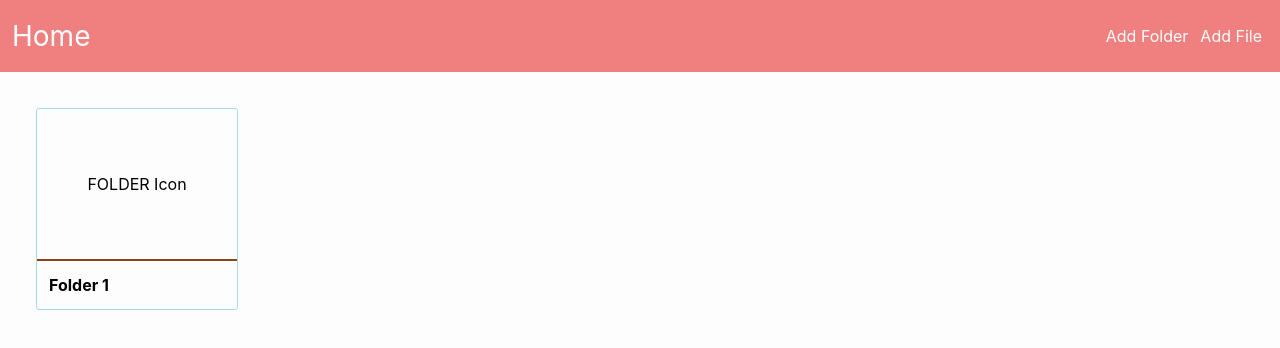
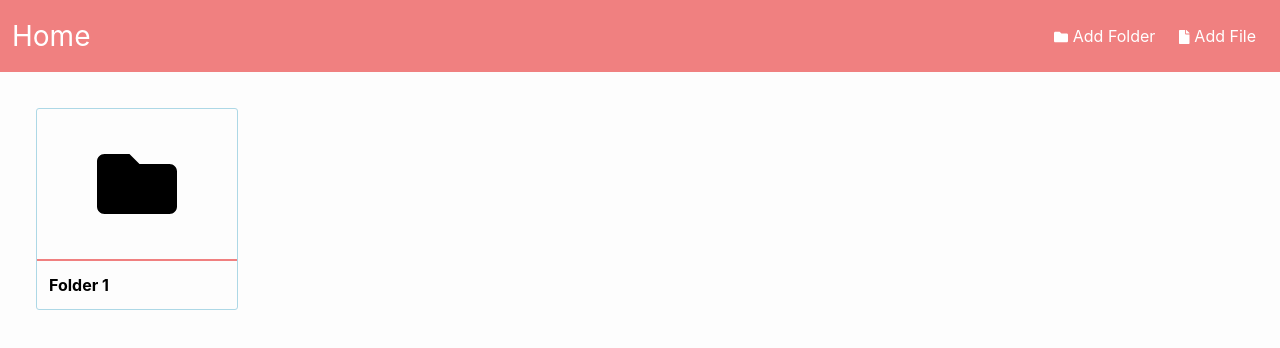
Before and after one commit to Ashu0039/simple-file-folder, a React (Create React App) app: page / in a window 1280 px wide. Shown: the top 348 px of the page. Built offline with nearby package versions, Linux system fonts and the light colour scheme.

Commit message:
Adding icons

```diff
--- a/package.json
+++ b/package.json
@@ -3,6 +3,9 @@
   "version": "0.1.0",
   "private": true,
   "dependencies": {
+    "@fortawesome/fontawesome-svg-core": "^1.2.19",
+    "@fortawesome/free-solid-svg-icons": "^5.9.0",
+    "@fortawesome/react-fontawesome": "^0.1.4",
     "prop-types": "^15.7.2",
     "react": "^16.8.6",
     "react-dom": "^16.8.6",
--- a/src/App.js
+++ b/src/App.js
@@ -1,11 +1,15 @@
 import React, { Component } from 'react';
 import { Route } from 'react-router-dom';
+import { library } from '@fortawesome/fontawesome-svg-core'
+import { faFile, faFolder, faEdit, faTrash, faTimes, faArrowLeft } from '@fortawesome/free-solid-svg-icons'
 
 import Explorer from './components/Explorer';
 import initialData from './initialData';
 
 import './App.css';
 import { FOLDER, FILE } from './constants';
+
+library.add(faFile, faFolder, faEdit, faTrash, faTimes, faArrowLeft);
 
 class App extends Component {
   state = {
--- a/src/components/Entity.css
+++ b/src/components/Entity.css
@@ -6,12 +6,19 @@
   display: flex;
   flex-direction: column;
   user-select: none;
+  cursor: pointer;
 }
 
 .entity .title {
   height: 24px;
   font-weight: bold;
-  border-top: 2px solid saddlebrown;
+  border-top: 2px solid lightcoral;
   line-height: 24px;
   padding: 12px;
 }
+
+.entity.selected .title {
+  background: lightskyblue;
+  color: white;
+  border-color: white;
+}
--- a/src/components/EntityIcon.jsx
+++ b/src/components/EntityIcon.jsx
@@ -1,14 +1,16 @@
 import React from 'react';
+import { FontAwesomeIcon } from '@fortawesome/react-fontawesome';
+
 import { FOLDER, FILE } from '../constants';
 
 const EntityIcon = ({ type }) => {
   let icon = '';
   switch(type) {
     case FOLDER:
-      icon = 'FOLDER Icon';
+      icon = <FontAwesomeIcon icon="folder" size="5x" />;
       break;
     case FILE:
-      icon = 'FILE Icon';
+      icon = <FontAwesomeIcon icon="file" size="5x" />;
       break;
     default:
       icon = 'UNKNOWN Type';
--- a/src/components/TitleBar.css
+++ b/src/components/TitleBar.css
@@ -19,4 +19,15 @@
 .title-bar .options span {
   margin: 0 6px;
   cursor: pointer;
+  transition: background 0.2s ease;
+  padding: 6px;
+  border-radius: 3px;
 }
+
+.title-bar.selected .options span:hover {
+  background: rgb(108, 164, 199);
+}
+
+.title-bar .options span:hover {
+  background: rgb(196, 103, 103);
+}
--- a/src/components/TitleBar.jsx
+++ b/src/components/TitleBar.jsx
@@ -1,22 +1,34 @@
 import React from 'react';
 import PropTypes from 'prop-types';
+import { FontAwesomeIcon } from '@fortawesome/react-fontawesome';
 
 import './TitleBar.css';
 
 const TitleBar = ({ title, addFolder, addFile, selectedEntity, deleteSelectedEntity, renameEntity }) => (
   <div className={`title-bar ${selectedEntity ? 'selected' : ''}`}>
-    <span className="title">{title}</span>
+    <span className="title">
+      { selectedEntity ? <FontAwesomeIcon icon="times" size="sm" style={{marginRight: 4 }} /> : ''}
+      {title}
+    </span>
     <div className="options">
       {
         selectedEntity ? (
           <>
-            <span onClick={() => renameEntity()}>Rename</span>
-            <span onClick={() => deleteSelectedEntity()}>Delete</span>
+            <span onClick={() => renameEntity()}>
+              <FontAwesomeIcon icon="edit" size="sm" /> Rename
+            </span>
+            <span onClick={() => deleteSelectedEntity()}>
+              <FontAwesomeIcon icon="trash" size="sm" /> Delete
+            </span>
           </>
         ) : (
           <>
-            <span onClick={() => addFolder()}>Add Folder</span>
-            <span onClick={() => addFile()}>Add File</span>
+            <span onClick={() => addFolder()}>
+              <FontAwesomeIcon icon="folder" size="sm" /> Add Folder
+            </span>
+            <span onClick={() => addFile()}>
+              <FontAwesomeIcon icon="file" size="sm"/> Add File
+            </span>
           </>
         )
       }
```
Also changed, not shown: 1 other file (tests, documents, lock files or other folders).
